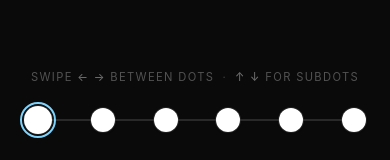
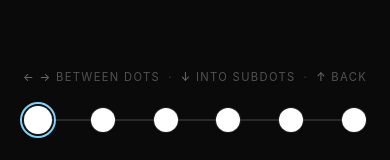
Before and after one commit to muhammadsaleh14/portfolio, a React (Vite) app: page / in a window 390 px wide. Shown: the part 678-838 px from the top of the page. Built offline with nearby package versions, Linux system fonts and the light colour scheme.

Commit message:
added swipes

```diff
--- a/src/components/NavHint.tsx
+++ b/src/components/NavHint.tsx
@@ -6,11 +6,15 @@ export function NavHint() {
         className="mb-3 text-center text-[0.7rem] leading-relaxed tracking-[0.12em] text-neutral-600 uppercase md:hidden"
         role="note"
       >
-        Swipe <span className="text-neutral-500">← →</span> between dots
+        <span className="text-neutral-500">← →</span> between dots
         <span className="mx-2 text-neutral-700" aria-hidden>
           ·
         </span>
-        <span className="text-neutral-500">↑ ↓</span> for subdots
+        <span className="text-neutral-500">↓</span> into subdots
+        <span className="mx-2 text-neutral-700" aria-hidden>
+          ·
+        </span>
+        <span className="text-neutral-500">↑</span> back
       </p>
 
       <p
--- a/src/components/Portfolio.tsx
+++ b/src/components/Portfolio.tsx
@@ -135,8 +135,27 @@ export function Portfolio() {
 
       event.preventDefault()
 
-      // Desktop layout: columns are horizontal, lists are vertical.
-      // Mobile: swipe handles orientation; keep arrows matching desktop columns.
+      // Mobile matches swipe: ←→ siblings, ↓ into subdots, ↑ out.
+      // Desktop matches the rail: ↑↓ siblings in a column, → in, ← out.
+      if (isMobileViewport()) {
+        if (key === 'ArrowLeft') {
+          goPrevSibling()
+          return
+        }
+        if (key === 'ArrowRight') {
+          goNextSibling()
+          return
+        }
+        if (key === 'ArrowUp') {
+          goShallower()
+          return
+        }
+        if (key === 'ArrowDown') {
+          goDeeper()
+        }
+        return
+      }
+
       if (key === 'ArrowLeft') {
         goShallower()
         return
@@ -184,8 +203,8 @@ export function Portfolio() {
         return
       }
 
-      // Swipe up = enter subdots, swipe down = leave
-      if (dy < 0) goDeeper()
+      // Swipe down = into subdots, swipe up = out
+      if (dy > 0) goDeeper()
       else goShallower()
     }
 
```
Also changed, not shown: 1 other file (tests, documents, lock files or other folders).
